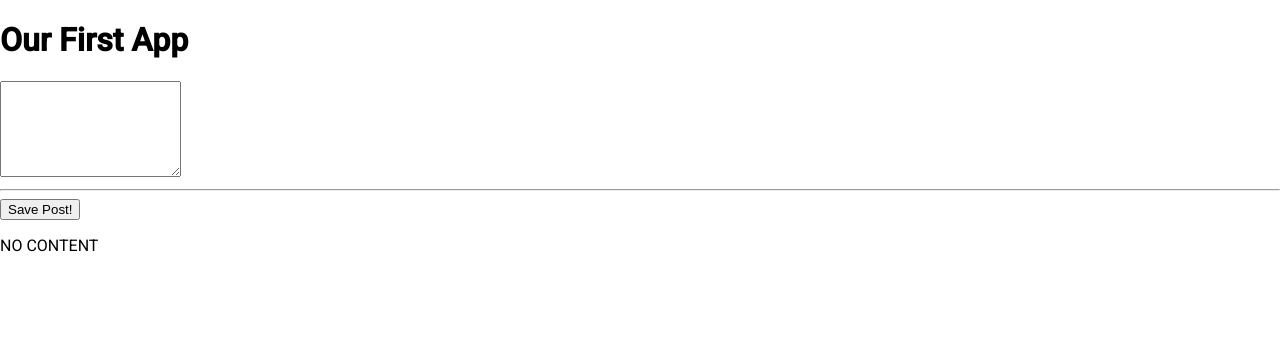
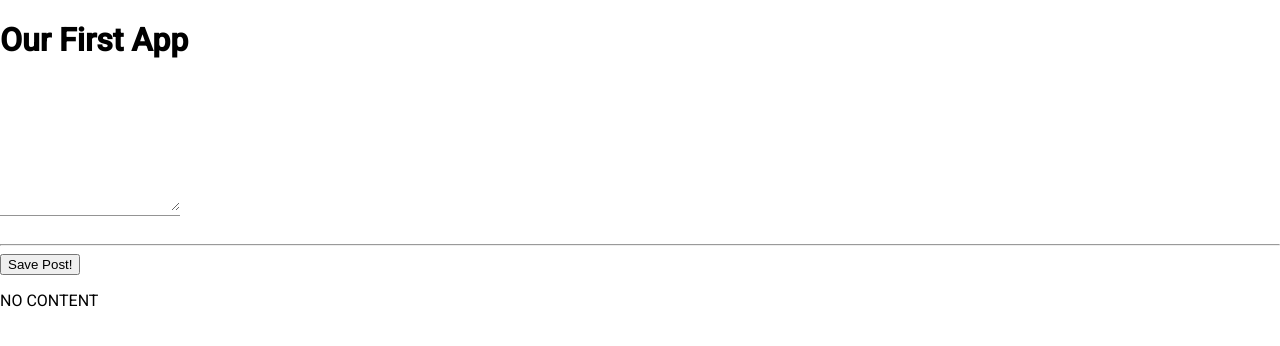
Before and after one commit to Mahsa1990a/my-angular-project, an Angular app: page / in a window 1280 px wide. Shown: the top 346 px of the page. Built offline with nearby package versions, Linux system fonts and the light colour scheme.

Commit message:
import matInputModule and use it inside html

```diff
--- a/src/app/posts/post-create/post-create.component.html
+++ b/src/app/posts/post-create/post-create.component.html
@@ -7,7 +7,11 @@
 <!-- ngModel is angulat feature(called direvtive), instruction you place in html element
 ngModel will listen to the  user input and emmit that data to us and also store new data in the text area and output it-->
 <!-- We need to bind ngModel into a new property -->
-<textarea rows="6" [(ngModel)]="enteredValue"></textarea>
+
+<mat-form-field>
+  <textarea matInput rows="6" [(ngModel)]="enteredValue"></textarea>
+</mat-form-field>
+
 <hr>
 <button (click)="onAddPost()">Save Post!</button>
 
```
Also changed, not shown: src/app/app.module.ts (+6 -2 lines).
